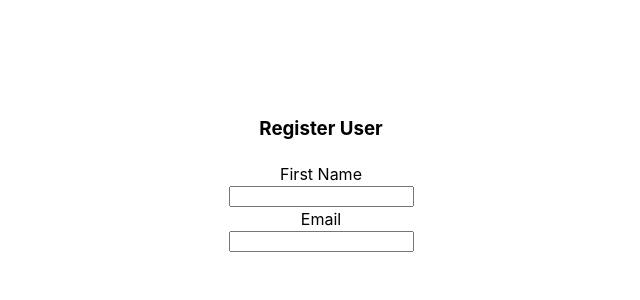
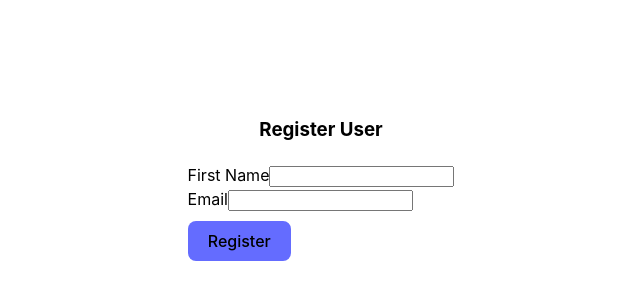
Before and after one commit to slade77777/reactjs-2310, a React (Vite) app: page / in a window 1280 px wide. Shown: the part 216-516 px from the top of the page, without its empty margins (319-959 px from the left). Built offline with nearby package versions, Linux system fonts and the light colour scheme.

Commit message:
react hook form

```diff
--- a/package.json
+++ b/package.json
@@ -10,9 +10,12 @@
     "preview": "vite preview"
   },
   "dependencies": {
+    "@hookform/resolvers": "^3.3.2",
     "react": "^18.2.0",
     "react-dom": "^18.2.0",
-    "styled-components": "^6.1.0"
+    "react-hook-form": "^7.48.2",
+    "styled-components": "^6.1.0",
+    "yup": "^1.3.2"
   },
   "devDependencies": {
     "@types/react": "^18.2.15",
--- a/src/App.tsx
+++ b/src/App.tsx
@@ -65,7 +65,6 @@ const ChildComponent = () => {
     <label>Number 2:</label>
     <input type='number' ref={inputRef} />
     <button onClick={sum}>Calculate Sum</button>
-    {/*<p>Sum: {number1 + number2}</p>*/}
   </div>
 }
 
--- a/src/components/FormRegister.tsx
+++ b/src/components/FormRegister.tsx
@@ -1,30 +1,45 @@
 import styled from "styled-components";
-import {useState} from "react";
+import {FC, useState} from "react";
+import { useForm, SubmitHandler } from "react-hook-form"
+import { yupResolver } from "@hookform/resolvers/yup"
+import * as yup from "yup";
+
+const schema = yup
+  .object({
+    firstName: yup.string().required(),
+    email: yup.string().email().required(),
+  })
+  .required()
 
 const FormRegister = () => {
-  const [firstName, setFirstName] = useState<string>()
-  const [email, setEmail] = useState<string>()
+  const {
+    register,
+    handleSubmit,
+    watch,
+    formState: { errors },
+  } = useForm({
+    resolver: yupResolver(schema)
+  })
 
-  const isValid = () => {
-    if (firstName && email && email.includes('@') && email.includes('.')) {
-      return true
-    } else {
-      return false
-    }
+  const onSubmit = (data: any) => {
+    console.log(data)
   }
 
-  console.log(isValid());
+  console.log(errors);
 
   return <Wrap>
     <Para>Register User</Para>
-    <Label>First Name</Label>
-    <input type="text" onChange={e => setFirstName(e.target.value)} />
-    {firstName === '' && <ErrorMes>First name is required</ErrorMes>}
-    <Label>Email</Label>
-    <input type="text" onChange={e => setEmail(e.target.value)}/>
-    {email === '' && <ErrorMes>Email is required</ErrorMes>}
-    {email !== undefined && (!email?.includes('@') || !email?.includes('.')) && <ErrorMes>Email is not correct</ErrorMes>}
-    {isValid() ? <Button>Register</Button> : <div style={{height: 20}} />}
+    <form onSubmit={handleSubmit(onSubmit)}>
+      <Label>First Name</Label>
+      <input type="text" {...register("firstName")}  />
+      {errors.firstName && <ErrorMes >{errors.firstName.message}</ErrorMes>}
+      <div/>
+      <Label>Email</Label>
+      <input type="text" {...register("email")} />
+      {errors.email && <ErrorMes >{errors.email.message}</ErrorMes>}
+      <div/>
+      <Button type="submit" >Register</Button>
+    </form>
   </Wrap>
 }
 
@@ -36,6 +51,7 @@ const Wrap = styled.div`
   align-items: center;
   justify-content: center;
   width: 100vw;
+  height: 100vh;
 `
 
 const Para = styled.h3`
@@ -56,3 +72,15 @@ const ErrorMes = styled.p`
   color: red;
   margin: 0;
 `
+const PopUp = styled.div`
+  position: fixed;
+  top: 20vh;
+  height: 60vh;
+  left: 30vw;
+  width: 40vw;
+  border: 1px solid black;
+  background-color: white;
+  display: flex;
+  flex-direction: column;
+  align-items: center;
+`
```
Also changed, not shown: 1 other file (tests, documents, lock files or other folders).
